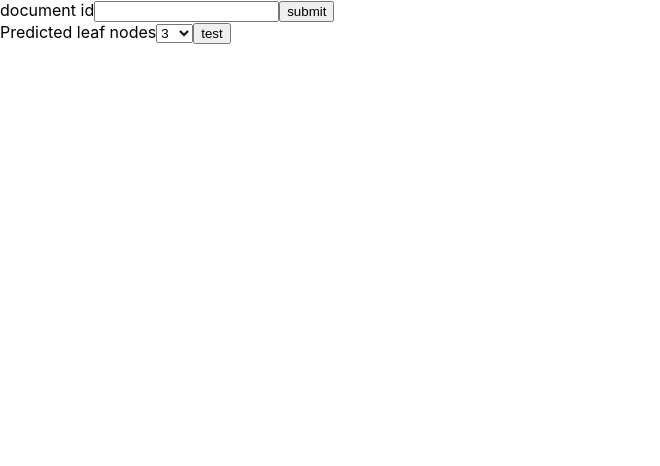
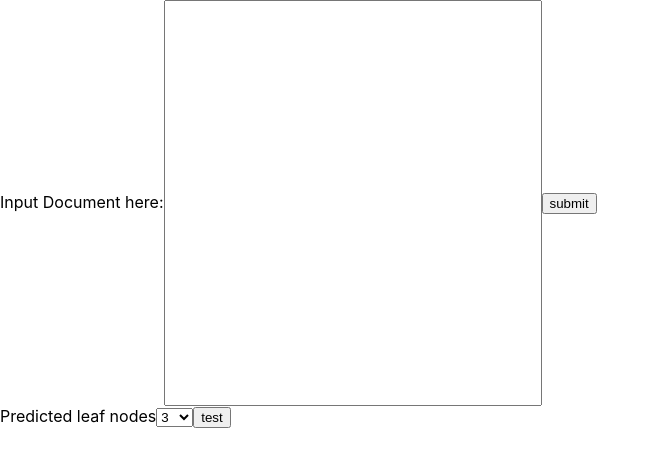
Before and after one commit to arktrail/Dorothy-Ymir, a React (Create React App) app in the folder visualization/visualization-demo/visualization-js/: page / in a window 1280 px wide. Shown: the top 466 px of the page, without its empty margins (0-660 px from the left). Built offline with nearby package versions, Linux system fonts and the light colour scheme.

Commit message:
update frontend

```diff
--- /dev/null
+++ b/visualization/visualization-demo/visualization-js/src/component/RenderType.js
@@ -0,0 +1,5 @@
+export const RenderType = {
+    NOT_RENDER: "not render",
+    RENDERING: "rendering",
+    RENDERED: "rendered"
+}
--- a/visualization/visualization-demo/visualization-js/src/component/homepage.js
+++ b/visualization/visualization-demo/visualization-js/src/component/homepage.js
@@ -2,7 +2,7 @@ import React, { Component } from "react";
 import TextField from "./textfield"
 import Chart from "./tree";
 import axios from "axios";
-import { TextType } from "./TextType"
+import { RenderType } from "./RenderType"
 
 class HomePage extends Component {
     // function App() {
@@ -11,13 +11,15 @@ class HomePage extends Component {
         this.state = {
             treeData: null,
             leafNodesNum: 3,
+            renderType: RenderType.NOT_RENDER
         };
     }
     // request document
     handleRequest = () => {
         var url = `http://54.163.42.113:8000/demo/US12345`
         axios.get(url).then((res) => {
-            console.log(res.data);
+            // console.log("handle request get response")
+            // console.log(res.data)
             this.setState({
                 treeData: res.data,
             });
@@ -25,19 +27,29 @@ class HomePage extends Component {
     };
 
     handleSubmit = (value) => {
+        console.log("homepage, handleSubmit ")
         console.log(value)
         var url = `http://54.163.42.113:8000/demo/`
+        this.setState({
+            renderType: RenderType.RENDERING
+        })
 
         axios.post(
             url,
             value,
             { headers: { "Content-Type": "text/plain" } }
         ).then((res) => {
-            // console.log("textfield return: ")
-            // console.log(res.data);
+            console.log("handle submit get response")
+            console.log(res.data)
+            console.log(`type of res ${typeof res}`)
+            console.log(`type of res.data ${typeof res.data}`)
             this.setState({
-                treeData: res.data,
+                treeData: { ...res.data },
+                renderType: RenderType.RENDERED
             });
+            // this.setState(prevState => ({
+            //     treeData: { ...res.data }
+            // }));
         })
     }
 
@@ -47,11 +59,17 @@ class HomePage extends Component {
         });
     }
     render() {
+        console.log("update tree data")
+        console.log(this.state.treeData)
+        console.log(this.state.renderType)
         return (
             <div>
-                <TextField type={TextType.DOCUMENT_ID} handleSubmit={this.handleSubmit} />
+                <TextField handleSubmit={this.handleSubmit} />
                 {/* <TextField type={TextType.PRIOR_ART} /> */}
-                {this.state.treeData && (
+                {this.state.renderType === RenderType.RENDERING && (
+                    <label value={"I am rendering!@"} />
+                )}
+                {this.state.renderType === RenderType.RENDERED && (
                     <Chart
                         treeData={this.state.treeData}
                         height={850}
--- /dev/null
+++ b/visualization/visualization-demo/visualization-js/src/component/textfield.css
@@ -0,0 +1,4 @@
+.documentInput {
+    width: 370px;
+    height: 400px;
+}
--- a/visualization/visualization-demo/visualization-js/src/component/textfield.js
+++ b/visualization/visualization-demo/visualization-js/src/component/textfield.js
@@ -1,46 +1,32 @@
 import React, { Component } from "react";
-import Chart from "./tree";
-import axios from "axios";
-import { TextType } from "./TextType";
+import "./textfield.css"
 
 
 class TextField extends Component {
     constructor(props) {
         super(props);
         this.state = {
-            type: this.props.type,
-            treeData: null
+            input: ""
         }
 
     }
 
-    // handleSubmit = (value) => {
-    //     // console.log("textfield value: ")
-    //     // console.log(value)
-    //     var url = `http://100.26.45.117:8000/demo/`
+    handleChange(event) {
+        this.setState({
+            input: event.target.value
+        })
+    }
 
-    //     axios.put(
-    //         url,
-    //         value,
-    //         { headers: { "Content-Type": "text/plain" } }
-    //     ).then((res) => {
-    //         console.log("textfield return: ")
-    //         console.log(res.data);
-    //         this.setState({
-    //             treeData: res.data,
-    //         });
-    //     })
-    // }
 
     render() {
-        const { type } = this.props
+        console.log(this.state.input)
         return (
             <div>
                 <label>
-                    {type}
+                    Input Document here:
                 </label>
-                <input type="text" />
-                <button onClick={() => this.props.handleSubmit("I want to test the result")} >
+                <input type="text" className="documentInput" value={this.state.input} onChange={this.handleChange.bind(this)} />
+                <button onClick={() => this.props.handleSubmit(this.state.input)} >
                     submit
                 </button>
             </div>
```
Also changed, not shown: visualization/visualization-demo/visualization-js/src/component/tree.js (+13 -12 lines).
